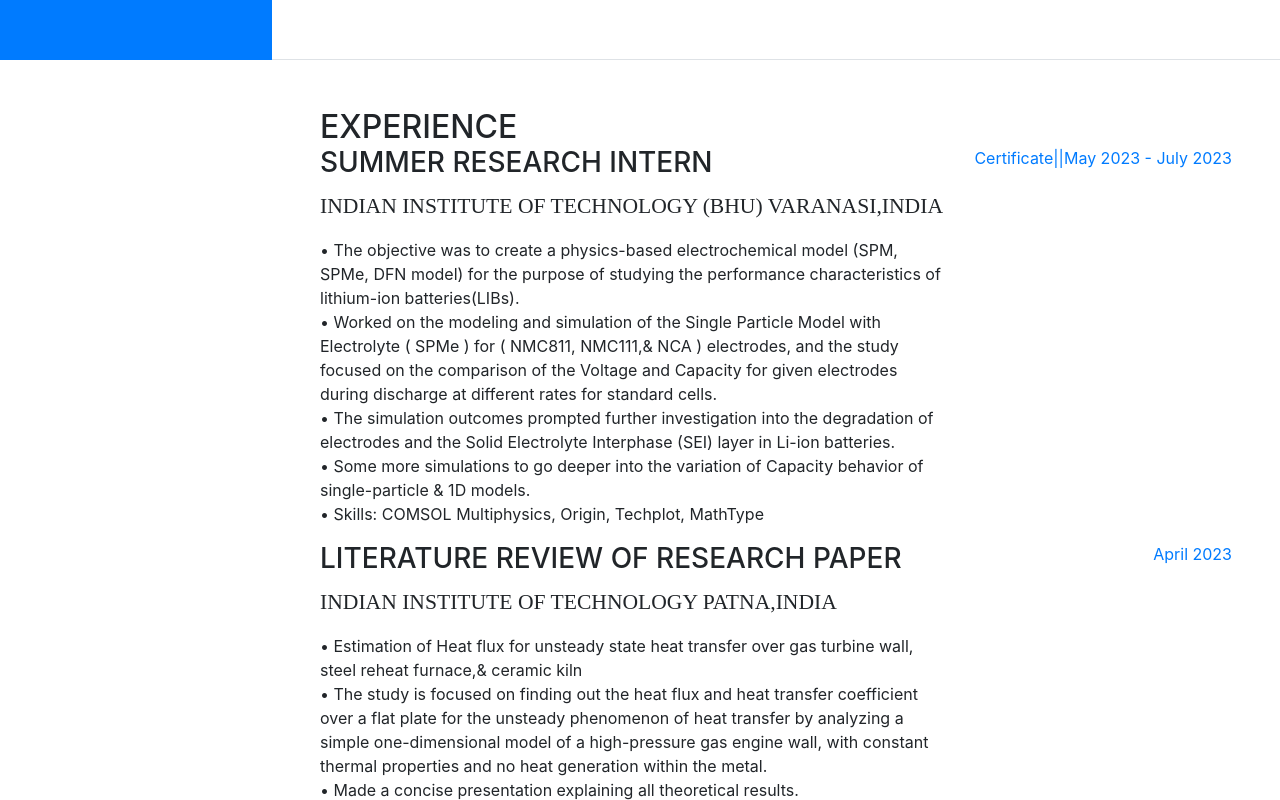
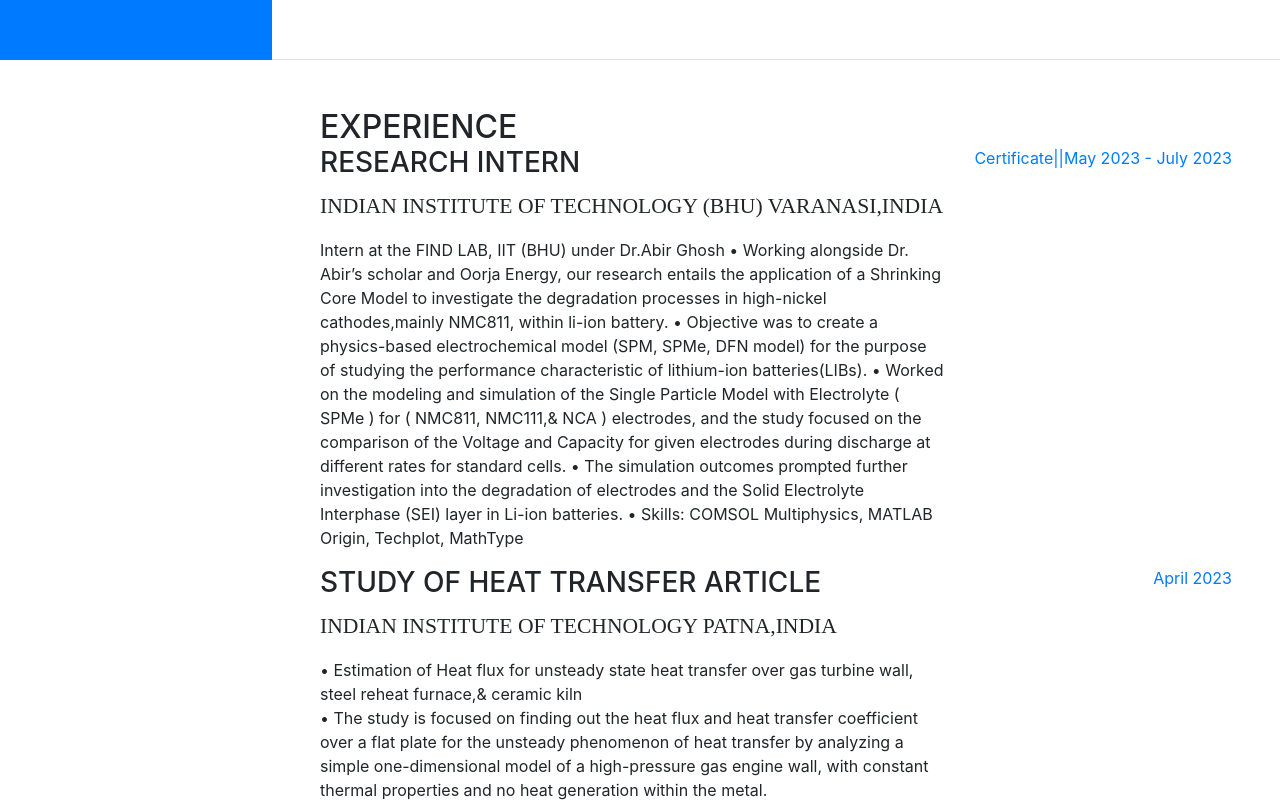
Before and after one commit to shivam-iitp/portfolio.github.io, a website with bundled scripts: page index.html in a window 1280 px wide. Shown: the part 740-1540 px from the top of the page. Built offline with nearby package versions, Linux system fonts and the light colour scheme; a web font is replaced by a local one.

Commit message:
Update index.html

```diff
--- a/index.html
+++ b/index.html
@@ -134,18 +134,21 @@
 
         <div class="resume-item d-flex flex-column flex-md-row mb-5">
           <div class="resume-content mr-auto">
-            <h3 class="mb-0">Summer Research Intern</h3>
+            <h3 class="mb-0">Research Intern</h3>
             <div class="subheading mb-3">Indian Institute of Technology (BHU) Varanasi,India</div>
             <p>
-• The objective was to create a physics-based electrochemical model (SPM, SPMe, DFN model) for the purpose of
-studying the performance characteristics of lithium-ion batteries(LIBs).<br>
+ Intern at the FIND LAB, IIT (BHU) under Dr.Abir Ghosh
+• Working alongside Dr. Abir’s scholar and Oorja Energy, our research entails the application of a Shrinking Core
+Model to investigate the degradation processes in high-nickel cathodes,mainly NMC811, within li-ion battery.
+• Objective was to create a physics-based electrochemical model (SPM, SPMe, DFN model) for the purpose of
+studying the performance characteristic of lithium-ion batteries(LIBs).
 • Worked on the modeling and simulation of the Single Particle Model with Electrolyte ( SPMe ) for ( NMC811,
 NMC111,& NCA ) electrodes, and the study focused on the comparison of the Voltage and Capacity for given
-electrodes during discharge at different rates for standard cells.<br>
+electrodes during discharge at different rates for standard cells.
 • The simulation outcomes prompted further investigation into the degradation of electrodes and the Solid
-Electrolyte Interphase (SEI) layer in Li-ion batteries.<br>
-• Some more simulations to go deeper into the variation of Capacity behavior of single-particle & 1D models.<br>
-• Skills: COMSOL Multiphysics, Origin, Techplot, MathType</p>
+Electrolyte Interphase (SEI) layer in Li-ion batteries.
+• Skills: COMSOL Multiphysics, MATLAB Origin, Techplot, MathType
+</p>
           </div>
           <div class="resume-date text-md-right">
             <span class="text-primary"><a target="_blank" href="https://drive.google.com/file/d/13lBp5YuSZOwNa6DSe95iGWZjuT4iUo8S/view?usp=sharing">Certificate</a>||May 2023 - July 2023</span>
@@ -153,7 +156,7 @@
         </div>
         <div class="resume-item d-flex flex-column flex-md-row mb-5">
           <div class="resume-content mr-auto">
-            <h3 class="mb-0">Literature review of Research Paper</h3>
+            <h3 class="mb-0">Study of Heat Transfer article</h3>
             <div class="subheading mb-3">Indian Institute of Technology Patna,India</div>
             <p>• Estimation of Heat flux for unsteady state heat transfer over gas turbine wall, steel reheat furnace,& ceramic kiln<br>
 • The study is focused on finding out the heat flux and heat transfer coefficient over a flat plate for the unsteady
```
